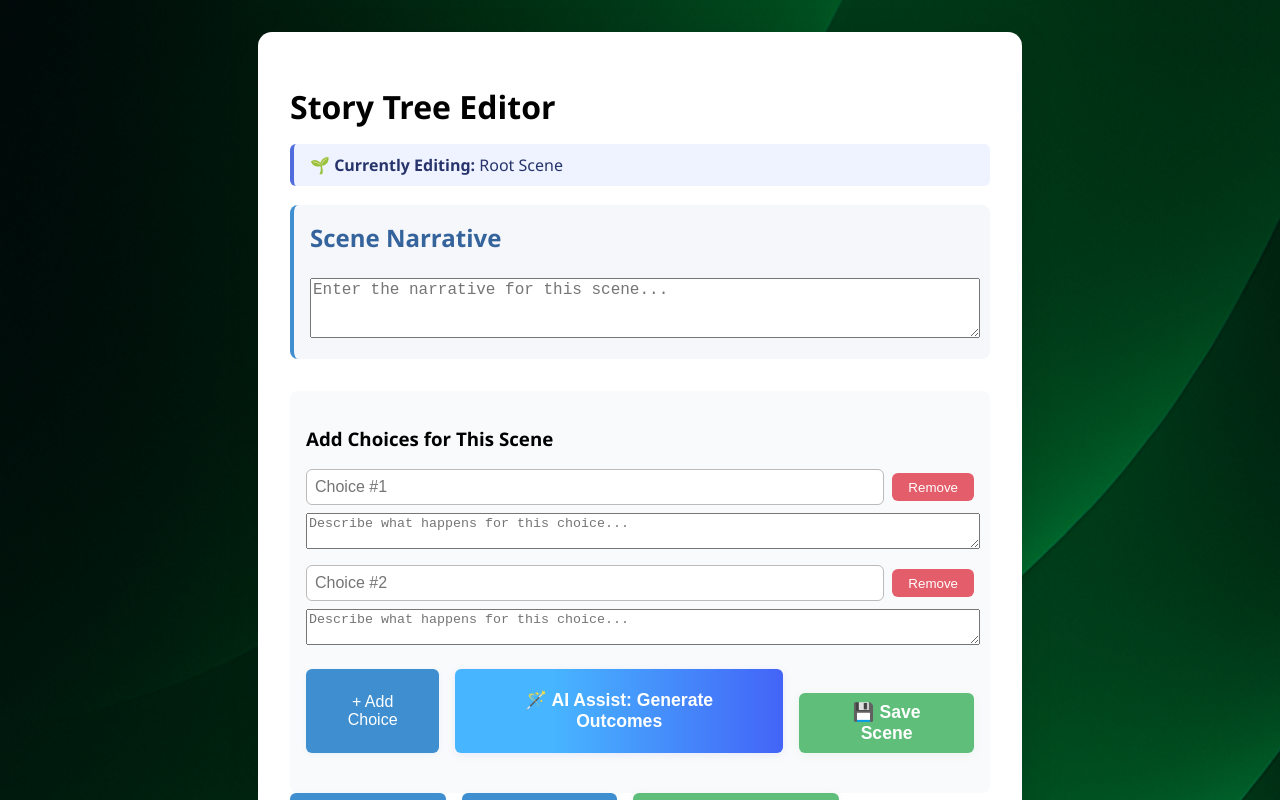
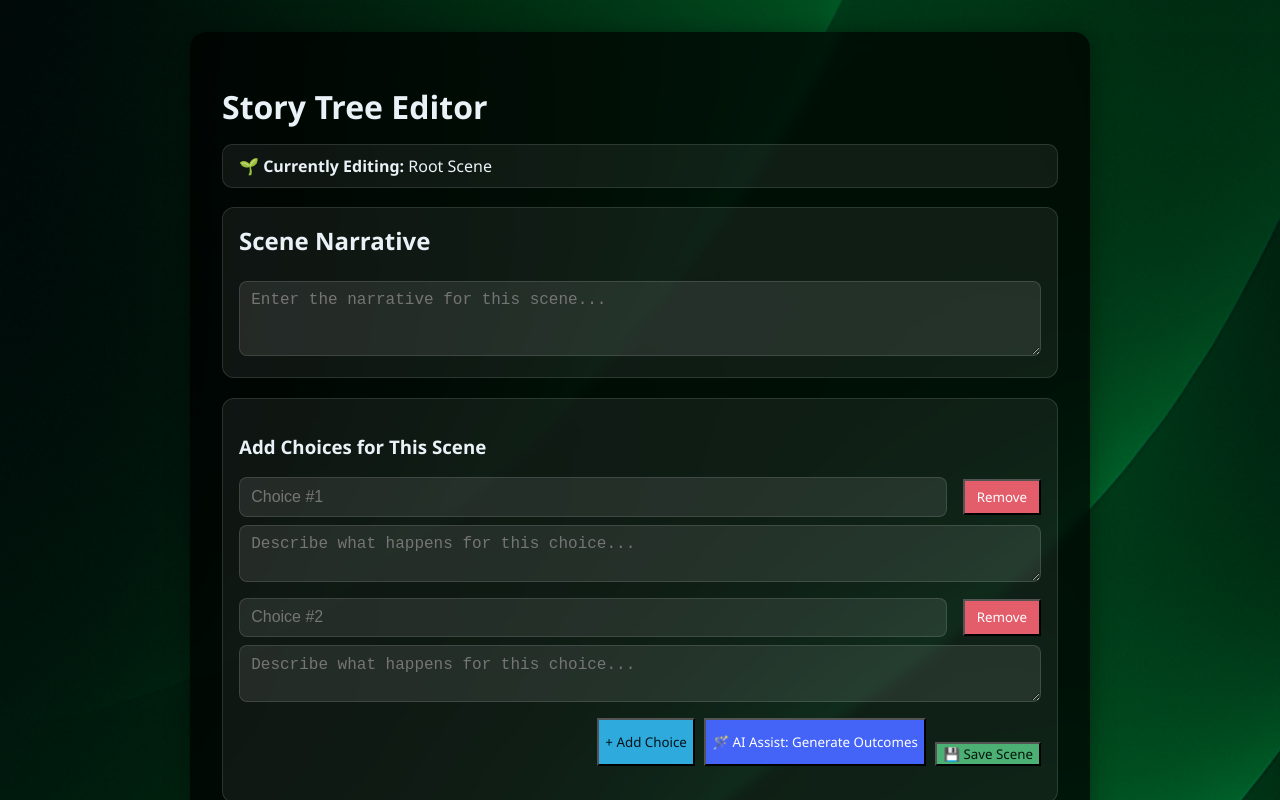
Before and after one commit to Vafakos/text-based-ai-framework, a React (Vite) app in the folder frontend/: page /story-tree in a window 1280 px wide. Shown: the top 800 px of the page. Built offline with nearby package versions, Linux system fonts and the light colour scheme.

Commit message:
style(storyTree): change the styling for the whole StoryTree page

```diff
--- a/frontend/src/pages/StoryTree.jsx
+++ b/frontend/src/pages/StoryTree.jsx
@@ -339,6 +339,7 @@ export default function StoryTree() {
                                         style={{ flex: 1, marginRight: 8 }}
                                     />
                                     <button
+                                        className="remove-btn"
                                         onClick={() => {
                                             setChoices(choices.filter((c, i) => i !== idx));
                                         }}
@@ -488,10 +489,7 @@ export default function StoryTree() {
                     {Object.values(storyData.scenes).map((scene) => (
                         <li key={scene.id}>
                             <b>{scene.id}:</b> {scene.text.slice(0, 60)}...
-                            <button
-                                style={{ marginLeft: "0.5rem" }}
-                                onClick={() => handleEditScene(scene.id)}
-                            >
+                            <button className="edit-btn" onClick={() => handleEditScene(scene.id)}>
                                 ✏️ Edit
                             </button>
                             <ul>
@@ -520,7 +518,7 @@ export default function StoryTree() {
             </div>
             <div style={{ display: "flex", justifyContent: "flex-end", marginTop: "2rem" }}>
                 <button
-                    className="save-scene-btn"
+                    className="play-btn"
                     onClick={() => navigate("/play", { state: { storyData } })}
                     title="Play from the start scene"
                 >
--- a/frontend/src/styles/StoryTree.css
+++ b/frontend/src/styles/StoryTree.css
@@ -1,38 +1,216 @@
-/* StoryTree.css */
+/* StoryTree.css — dark theme, unified buttons, no bg override */
+
+:root {
+    --bg-card: rgba(0, 0, 0, 0.72);
+    --bg-panel: rgba(255, 255, 255, 0.06);
+    --bg-panel-2: rgba(255, 255, 255, 0.09);
+    --text: #eaf2f7;
+    --muted: #a9b6c2;
+    --border: rgba(255, 255, 255, 0.12);
+
+    --btn-primary: #2eaadc;
+    --btn-primary-h: #2496c3;
+
+    --btn-ai: #4364f7;
+    --btn-ai-h: #3b58d9;
+
+    --btn-save: #4caf73;
+    --btn-save-h: #3f9a64;
+
+    --btn-ghost-b: rgba(255, 255, 255, 0.18);
+    --btn-ghost-b-h: rgba(255, 255, 255, 0.28);
+
+    --btn-danger: #e35d6a;
+    --btn-danger-h: #c84553;
+}
 
 .story-tree {
-    max-width: 700px;
+    box-sizing: border-box;
+    max-width: 900px;
     margin: 2rem auto;
     padding: 2rem;
-    background: #fff;
-    border-radius: 14px;
-    box-shadow: 0 4px 32px rgba(0, 0, 0, 0.1);
-    font-family: "Segoe UI", sans-serif;
-}
-
-.intro-block {
-    margin-bottom: 2rem;
-    padding: 1rem;
-    background: #f5f7fa;
-    border-left: 4px solid #3e8ed0;
-    border-radius: 8px;
+    background: var(--bg-card);
+    color: var(--text);
+    border-radius: 16px;
+    box-shadow: 0 0 25px rgba(0, 0, 0, 0.35);
+    backdrop-filter: blur(6px);
+    font-family: "Segoe UI", system-ui, -apple-system, sans-serif;
 }
 
 h1 {
     font-size: 2rem;
     margin-bottom: 1rem;
+    color: var(--text);
+}
+h2 {
+    margin: 0 0 1rem 0;
+    color: var(--text);
 }
 
-h2 {
-    margin: 0 0 1rem 0;
-    color: #35639c;
+.intro-block,
+.choice-list {
+    margin-bottom: 1.25rem;
+    padding: 1rem;
+    background: var(--bg-panel);
+    border: 1px solid var(--border);
+    border-radius: 12px;
 }
 
-.choice-list {
+textarea,
+.choice-item input[type="text"] {
+    width: 100%;
+    max-width: 100%;
+    color: var(--text);
+    background: var(--bg-panel-2);
+    border: 1px solid var(--border);
+    border-radius: 8px;
+    padding: 0.6rem 0.7rem;
+    font-size: 1rem;
+    box-sizing: border-box;
+}
+
+.active-parent-banner,
+.current-scene-banner {
+    padding: 0.6rem 1rem;
+    margin-bottom: 1.2rem;
+    border-radius: 10px;
+    font-weight: 500;
+    border: 1px solid var(--border);
+    background: var(--bg-panel);
+    color: var(--text);
+}
+
+button {
+    font-family: inherit;
+}
+
+.btn {
+    display: inline-flex;
+    align-items: center;
+    justify-content: center;
+    gap: 0.4rem;
+    padding: 0.6rem 1rem;
+    border: 0;
+    cursor: pointer;
+    border-radius: 8px;
+    font-weight: 600;
+    font-size: 1rem;
+    transition: transform 0.12s ease, background 0.2s ease, border-color 0.2s ease, filter 0.2s ease;
+}
+.btn:active {
+    transform: translateY(1px) scale(0.99);
+}
+
+.add-choice-btn,
+.expand-branch-btn,
+.play-btn {
+    background: var(--btn-primary);
+    color: #03141a;
+}
+.add-choice-btn:hover,
+.expand-branch-btn:hover,
+.play-btn:hover {
+    background: var(--btn-primary-h);
+}
+
+.ai-assist-btn,
+.ai-suggest-narrative-btn {
+    background: var(--btn-ai);
+    color: #fff;
+}
+.ai-assist-btn:hover,
+.ai-suggest-narrative-btn:hover {
+    background: var(--btn-ai-h);
+}
+
+.save-scene-btn {
+    background: var(--btn-save);
+    color: #04160c;
+}
+.save-scene-btn:hover {
+    background: var(--btn-save-h);
+}
+
+.edit-btn {
+    background: transparent;
+    border: 1px solid var(--btn-ghost-b);
+    color: var(--text);
+    padding: 0.45rem 0.75rem;
+}
+.edit-btn:hover {
+    border-color: var(--btn-ghost-b-h);
+}
+
+.remove-btn {
+    background: var(--btn-danger);
+    color: #fff;
+    padding: 0.45rem 0.75rem;
+}
+.remove-btn:hover {
+    background: var(--btn-danger-h);
+}
+
+button[disabled] {
+    opacity: 0.6;
+    cursor: not-allowed;
+}
+
+.storytree-actions {
+    display: flex;
+    flex-wrap: wrap;
+    gap: 0.6rem;
+    margin: 1rem 0 1.25rem;
+    justify-content: flex-end;
+}
+
+.story-summary {
     margin-top: 1.5rem;
-    padding: 1rem;
-    background: #f9fafb;
+}
+.story-summary h3 {
+    color: var(--muted);
+    font-weight: 600;
+    margin-bottom: 0.75rem;
+}
+.story-summary ul {
+    list-style: none;
+    margin: 0;
+    padding: 0;
+    display: grid;
+    grid-template-columns: 1fr;
+    gap: 0.8rem;
+}
+@media (min-width: 820px) {
+    .story-summary ul {
+        grid-template-columns: 1fr 1fr;
+    }
+}
+.story-summary li {
+    background: var(--bg-panel);
+    border: 1px solid var(--border);
+    border-radius: 12px;
+    padding: 0.9rem;
+}
+.story-summary li b {
+    color: var(--text);
+}
+.story-summary li i {
+    color: var(--muted);
+}
+.story-summary li ul {
+    margin-top: 0.6rem;
+    padding-left: 0;
+    display: grid;
+    gap: 0.35rem;
+}
+.story-summary li ul li {
+    padding: 0.35rem 0.45rem;
     border-radius: 8px;
+    background: var(--bg-panel-2);
+    border: 1px solid var(--border);
+}
+.story-summary .link-target {
+    color: var(--btn-save);
+    margin-left: 0.5rem;
 }
 
 .choice-item {
@@ -40,142 +218,12 @@ h2 {
     align-items: center;
     margin-bottom: 1rem;
 }
-
-.choice-item input[type="text"] {
-    flex: 1;
-    padding: 0.5rem;
-    margin-right: 0.5rem;
-    border-radius: 6px;
-    border: 1px solid #bbb;
-    font-size: 1rem;
+.choice-item > div:first-child {
+    width: 100%;
+    gap: 0.5rem;
 }
-
-.choice-item button {
-    background: #e35d6a;
-    color: #fff;
-    border: none;
-    border-radius: 6px;
-    padding: 0.4rem 1rem;
-    cursor: pointer;
-    transition: background 0.2s;
-}
-.choice-item button:hover {
-    background: #c42c3a;
-}
-
-.storytree-actions {
-    display: flex;
-    gap: 1rem;
-    margin-top: 1.5rem;
-    margin-bottom: 1.5rem;
-    justify-content: flex-end;
-}
-
-.add-choice-btn {
-    background: #3e8ed0;
-    color: #fff;
-    border: none;
-    border-radius: 6px;
-    padding: 0.5rem 1.2rem;
-    font-size: 1rem;
-    cursor: pointer;
-    transition: background 0.2s;
-    box-shadow: 0 2px 6px rgba(62, 142, 208, 0.07);
-}
-
-.add-choice-btn:hover {
-    background: #215a8e;
-}
-
-.ai-assist-btn {
-    background: linear-gradient(90deg, #47b5ff 30%, #4364f7 100%);
-    color: #fff;
-    border: none;
-    border-radius: 6px;
-    padding: 0.55rem 1.6rem;
-    font-size: 1.1rem;
-    font-weight: 600;
-    cursor: pointer;
-    box-shadow: 0 2px 8px rgba(67, 100, 247, 0.1);
-    transition: background 0.2s, transform 0.1s;
-}
-.ai-assist-btn:hover {
-    background: linear-gradient(90deg, #4364f7 60%, #47b5ff 100%);
-    transform: translateY(-2px) scale(1.03);
-}
-
-.save-scene-btn {
-    background: #60be7b;
-    color: #fff;
-    border: none;
-    border-radius: 6px;
-    padding: 0.55rem 1.6rem;
-    font-size: 1.1rem;
-    font-weight: 600;
-    cursor: pointer;
-    box-shadow: 0 2px 8px rgba(96, 190, 123, 0.1);
-    transition: background 0.2s, transform 0.1s;
-}
-
-.save-scene-btn:hover {
-    background: #32975a;
-    transform: translateY(-2px) scale(1.03);
-}
-
-.active-parent-banner {
-    background: #e6f4ea;
-    border-left: 4px solid #60be7b;
-    padding: 0.6rem 1rem;
-    margin-bottom: 1.2rem;
-    font-weight: 500;
-    color: #24603b;
-    border-radius: 6px;
-    font-size: 1rem;
-}
-
-.current-scene-banner {
-    background: #eef3ff;
-    border-left: 4px solid #4f6bdc;
-    padding: 0.6rem 1rem;
-    margin-bottom: 1.2rem;
-    font-weight: 500;
-    color: #27346b;
-    border-radius: 6px;
-    font-size: 1rem;
-}
-
-.ai-suggest-narrative-btn {
-    background: #ffe066;
-    color: #4e4e24;
-    border: none;
-    border-radius: 6px;
-    padding: 0.5rem 1.3rem;
-    font-size: 1rem;
-    font-weight: 600;
-    cursor: pointer;
-    margin-bottom: 0.6rem;
-    box-shadow: 0 2px 6px rgba(255, 224, 102, 0.13);
-    transition: background 0.2s;
-}
-.ai-suggest-narrative-btn:hover {
-    background: #ffd43b;
-}
-
-.play-btn {
-    background: #6b5b95;
-    color: #fff;
-    border: none;
-    border-radius: 6px;
-    padding: 0.55rem 1.6rem;
-    font-size: 1.1rem;
-    font-weight: 600;
-    cursor: pointer;
-    box-shadow: 0 2px 8px rgba(107, 91, 149, 0.1);
-    transition: background 0.2s, transform 0.1s;
-}
-.play-btn:hover {
-    background: #594a7d;
-    transform: translateY(-2px) scale(1.03);
+.choice-item textarea {
+    margin-top: 8px;
 }
 
 .toast {
@@ -183,14 +231,15 @@ h2 {
     right: 1rem;
     bottom: 1rem;
     padding: 0.7rem 1rem;
-    border-radius: 8px;
-    box-shadow: 0 6px 24px rgba(0, 0, 0, 0.12);
-    background: #2d2d2d;
+    border-radius: 10px;
+    box-shadow: 0 10px 28px rgba(0, 0, 0, 0.35);
+    background: #1e293b;
     color: #fff;
     z-index: 9999;
     opacity: 0.98;
     font-weight: 500;
 }
+
 .toast-success {
     background: #2f855a;
 }
@@ -201,7 +250,6 @@ h2 {
     background: #2b6cb0;
 }
 
-/* --- Play polish --- */
 .tbg-progress {
     margin: 0.5rem 0 1rem;
 }
@@ -214,8 +262,9 @@ h2 {
 .tbg-progress-rail {
     height: 10px;
     border-radius: 999px;
-    background: #e6e6e6;
+    background: #19222e;
     overflow: hidden;
+    border: 1px solid var(--border);
 }
 .tbg-progress-fill {
     height: 100%;
@@ -230,13 +279,15 @@ h2 {
     margin: 0.5rem 0 1rem;
 }
 .tbg-crumb {
-    background: #f3f3f3;
+    background: var(--bg-panel-2);
+    border: 1px solid var(--border);
+    color: var(--text);
     border-radius: 999px;
     padding: 0.25rem 0.6rem;
     font-size: 0.85rem;
 }
 .tbg-crumb:hover {
-    background: #e9e9e9;
+    filter: brightness(1.06);
 }
 
 .visited-choice {
@@ -251,9 +302,10 @@ h2 {
     font-size: 1.5rem;
     font-weight: 700;
     margin-bottom: 0.25rem;
+    color: var(--text);
 }
 .tbg-ending-sub {
-    color: #666;
+    color: #a3b0bd;
     margin-bottom: 1rem;
 }
 .tbg-ending-actions {
```
